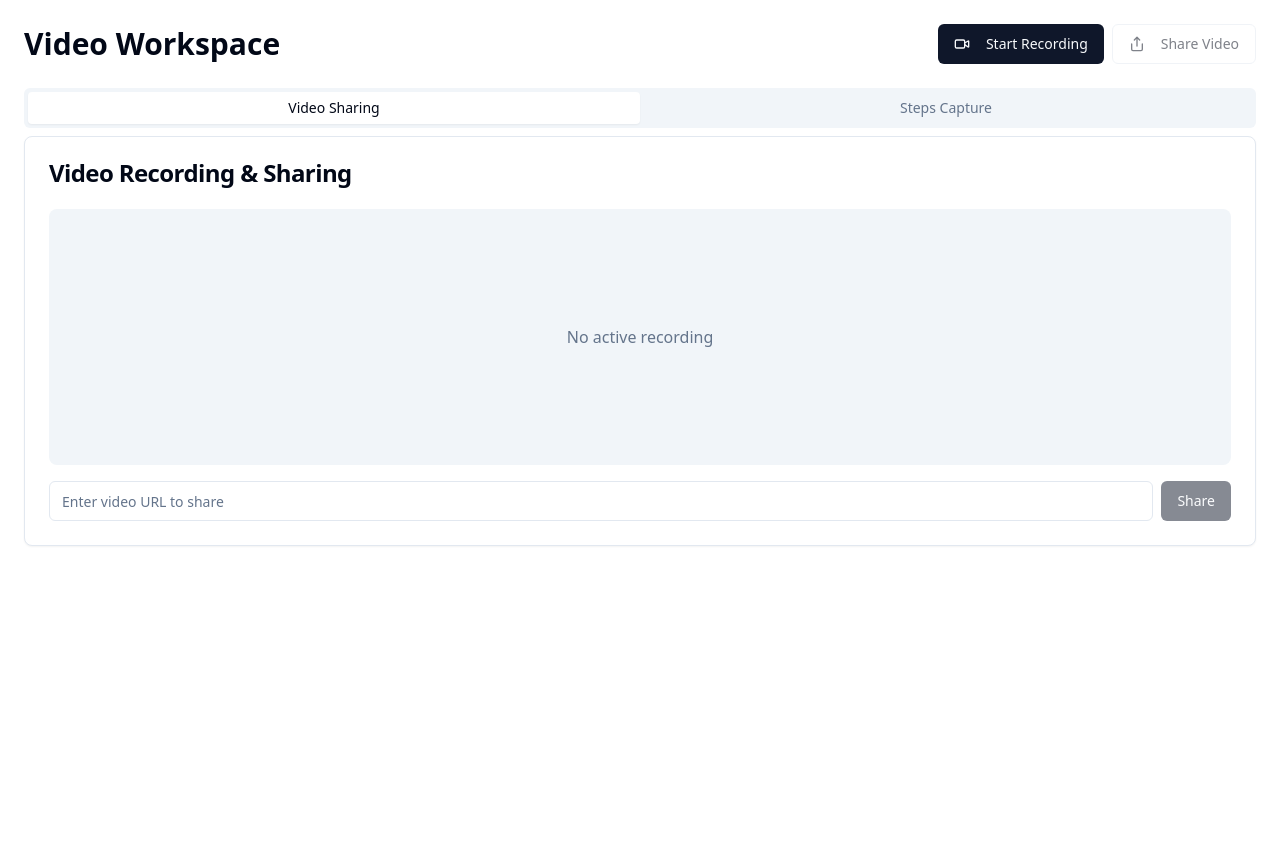
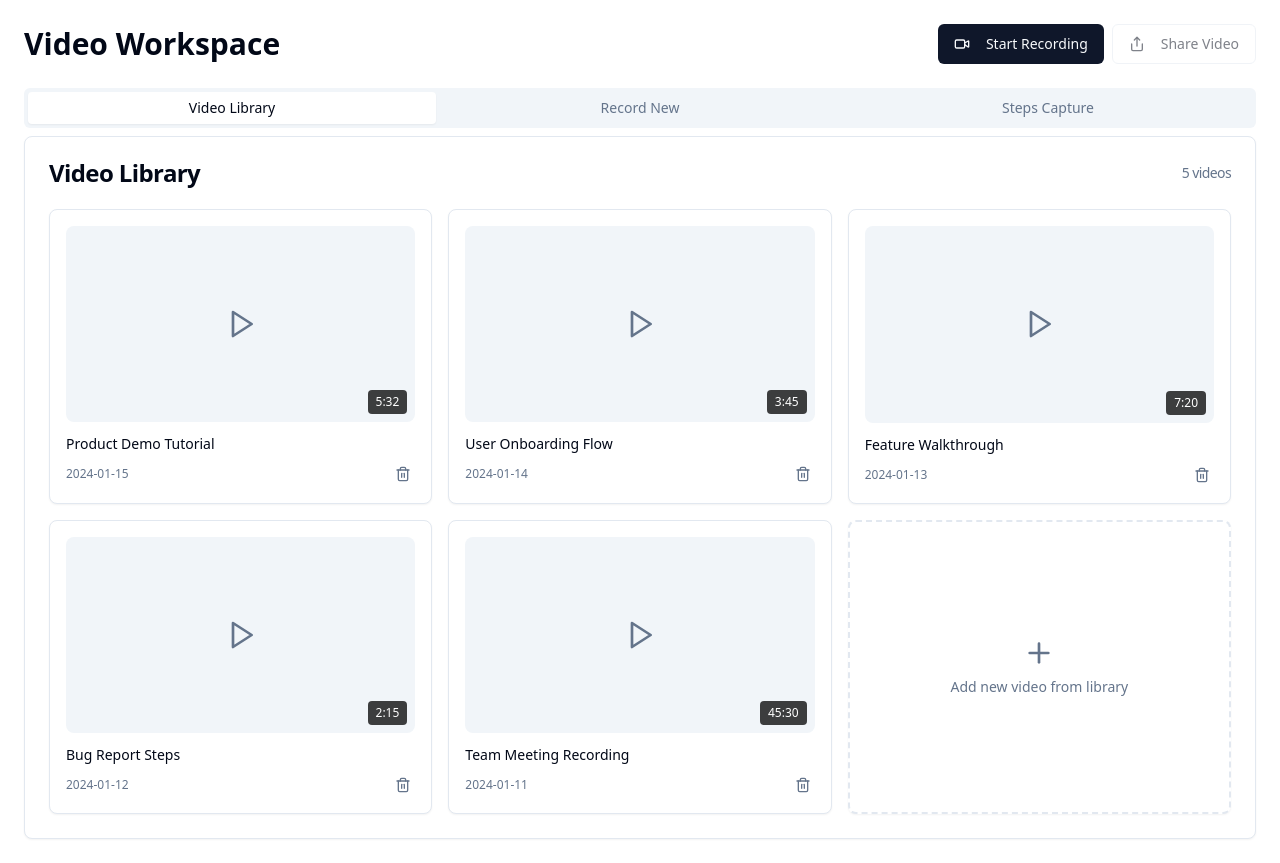
Before and after one commit to akashFairpe/flonnect-workspace-hub-97, a React (Vite) app: page /workspace in a window 1280 px wide. Before the commit the page ends 800 px from the top, so only its background shows below. Built offline with nearby package versions, Linux system fonts and the light colour scheme.

Commit message:
Refactor: Implement video library integration
Integrate a video library page to add videos to the workspace.

```diff
--- a/src/components/VideoWorkspace.tsx
+++ b/src/components/VideoWorkspace.tsx
@@ -1,20 +1,73 @@
-
 import React, { useState, useRef } from 'react';
 import { Button } from '@/components/ui/button';
 import { Input } from '@/components/ui/input';
 import { Card, CardContent, CardHeader, CardTitle } from '@/components/ui/card';
 import { Tabs, TabsContent, TabsList, TabsTrigger } from '@/components/ui/tabs';
-import { Video, VideoOff, Share } from 'lucide-react';
+import { Video, VideoOff, Share, Play, Trash2, Plus } from 'lucide-react';
 import { useToast } from '@/hooks/use-toast';
+
+interface VideoItem {
+  id: string;
+  title: string;
+  url: string;
+  thumbnail: string;
+  duration: string;
+  createdAt: string;
+}
 
 const VideoWorkspace = () => {
   const [isRecording, setIsRecording] = useState(false);
   const [videoUrl, setVideoUrl] = useState('');
   const [steps, setSteps] = useState<string[]>([]);
   const [currentStep, setCurrentStep] = useState('');
+  const [selectedVideo, setSelectedVideo] = useState<VideoItem | null>(null);
   const videoRef = useRef<HTMLVideoElement>(null);
   const streamRef = useRef<MediaStream | null>(null);
   const { toast } = useToast();
+
+  // Sample video library data - this would come from your actual library
+  const [videoLibrary] = useState<VideoItem[]>([
+    {
+      id: '1',
+      title: 'Product Demo Tutorial',
+      url: 'https://example.com/video1',
+      thumbnail: '/placeholder.svg',
+      duration: '5:32',
+      createdAt: '2024-01-15'
+    },
+    {
+      id: '2',
+      title: 'User Onboarding Flow',
+      url: 'https://example.com/video2',
+      thumbnail: '/placeholder.svg',
+      duration: '3:45',
+      createdAt: '2024-01-14'
+    },
+    {
+      id: '3',
+      title: 'Feature Walkthrough',
+      url: 'https://example.com/video3',
+      thumbnail: '/placeholder.svg',
+      duration: '7:20',
+      createdAt: '2024-01-13'
+    },
+    {
+      id: '4',
+      title: 'Bug Report Steps',
+      url: 'https://example.com/video4',
+      thumbnail: '/placeholder.svg',
+      duration: '2:15',
+      createdAt: '2024-01-12'
+    },
+    {
+      id: '5',
+      title: 'Team Meeting Recording',
+      url: 'https://example.com/video5',
+      thumbnail: '/placeholder.svg',
+      duration: '45:30',
+      createdAt: '2024-01-11'
+    }
+  ]);
 
   const startRecording = async () => {
     try {
@@ -56,8 +109,9 @@ const VideoWorkspace = () => {
   };
 
   const shareVideo = () => {
-    if (videoUrl) {
-      navigator.clipboard.writeText(videoUrl);
+    const urlToShare = selectedVideo?.url || videoUrl;
+    if (urlToShare) {
+      navigator.clipboard.writeText(urlToShare);
       toast({
         title: "Video Link Copied",
         description: "Video URL has been copied to clipboard",
@@ -76,6 +130,18 @@ const VideoWorkspace = () => {
     setSteps(steps.filter((_, i) => i !== index));
   };
 
+  const selectVideo = (video: VideoItem) => {
+    setSelectedVideo(video);
+    setVideoUrl(video.url);
+  };
+
+  const removeFromLibrary = (videoId: string) => {
+    toast({
+      title: "Video Removed",
+      description: "Video has been removed from your library",
+    });
+  };
+
   return (
     <div className="flex-1 p-6 space-y-6">
       <div className="flex items-center justify-between">
@@ -88,20 +154,101 @@ const VideoWorkspace = () => {
             {isRecording ? <VideoOff className="w-4 h-4 mr-2" /> : <Video className="w-4 h-4 mr-2" />}
             {isRecording ? 'Stop Recording' : 'Start Recording'}
           </Button>
-          <Button onClick={shareVideo} variant="outline" disabled={!videoUrl}>
+          <Button onClick={shareVideo} variant="outline" disabled={!videoUrl && !selectedVideo}>
             <Share className="w-4 h-4 mr-2" />
             Share Video
           </Button>
         </div>
       </div>
 
-      <Tabs defaultValue="video" className="w-full">
-        <TabsList className="grid w-full grid-cols-2">
-          <TabsTrigger value="video">Video Sharing</TabsTrigger>
+      <Tabs defaultValue="library" className="w-full">
+        <TabsList className="grid w-full grid-cols-3">
+          <TabsTrigger value="library">Video Library</TabsTrigger>
+          <TabsTrigger value="record">Record New</TabsTrigger>
           <TabsTrigger value="steps">Steps Capture</TabsTrigger>
         </TabsList>
 
-        <TabsContent value="video" className="space-y-4">
+        <TabsContent value="library" className="space-y-4">
+          <Card>
+            <CardHeader>
+              <CardTitle className="flex items-center justify-between">
+                Video Library
+                <span className="text-sm font-normal text-muted-foreground">
+                  {videoLibrary.length} videos
+                </span>
+              </CardTitle>
+            </CardHeader>
+            <CardContent>
+              <div className="grid gap-4 md:grid-cols-2 lg:grid-cols-3">
+                {videoLibrary.map((video) => (
+                  <Card
+                    key={video.id}
+                    className={`cursor-pointer transition-all hover:shadow-md ${
+                      selectedVideo?.id === video.id ? 'ring-2 ring-primary' : ''
+                    }`}
+                    onClick={() => selectVideo(video)}
+                  >
+                    <CardContent className="p-4">
+                      <div className="relative mb-3">
+                        <div className="aspect-video bg-muted rounded-lg flex items-center justify-center">
+                          <Play className="w-8 h-8 text-muted-foreground" />
+                        </div>
+                        <div className="absolute bottom-2 right-2 bg-black bg-opacity-75 text-white text-xs px-2 py-1 rounded">
+                          {video.duration}
+                        </div>
+                      </div>
+                      <h3 className="font-medium text-sm mb-2 line-clamp-2">{video.title}</h3>
+                      <div className="flex items-center justify-between text-xs text-muted-foreground">
+                        <span>{video.createdAt}</span>
+                        <Button
+                          variant="ghost"
+                          size="sm"
+                          onClick={(e) => {
+                            e.stopPropagation();
+                            removeFromLibrary(video.id);
+                          }}
+                          className="h-6 w-6 p-0 text-muted-foreground hover:text-destructive"
+                        >
+                          <Trash2 className="w-3 h-3" />
+                        </Button>
+                      </div>
+                    </CardContent>
+                  </Card>
+                ))}
+
+                <Card className="cursor-pointer border-dashed border-2 hover:border-primary transition-colors">
+                  <CardContent className="p-4 flex flex-col items-center justify-center h-full min-h-[200px]">
+                    <Plus className="w-8 h-8 text-muted-foreground mb-2" />
+                    <p className="text-sm text-muted-foreground text-center">
+                      Add new video from library
+                    </p>
+                  </CardContent>
+                </Card>
+              </div>
+
+              {selectedVideo && (
+                <div className="mt-6 p-4 bg-muted rounded-lg">
+                  <h3 className="font-medium mb-2">Selected Video: {selectedVideo.title}</h3>
+                  <p className="text-sm text-muted-foreground mb-3">
+                    Duration: {selectedVideo.duration} • Created: {selectedVideo.createdAt}
+                  </p>
+                  <div className="flex gap-2">
+                    <Button size="sm">
+                      <Play className="w-4 h-4 mr-2" />
+                      Play Video
+                    </Button>
+                    <Button size="sm" variant="outline" onClick={shareVideo}>
+                      <Share className="w-4 h-4 mr-2" />
+                      Share
+                    </Button>
+                  </div>
+                </div>
+              )}
+            </CardContent>
+          </Card>
+        </TabsContent>
+
+        <TabsContent value="record" className="space-y-4">
           <Card>
             <CardHeader>
               <CardTitle>Video Recording & Sharing</CardTitle>
```
